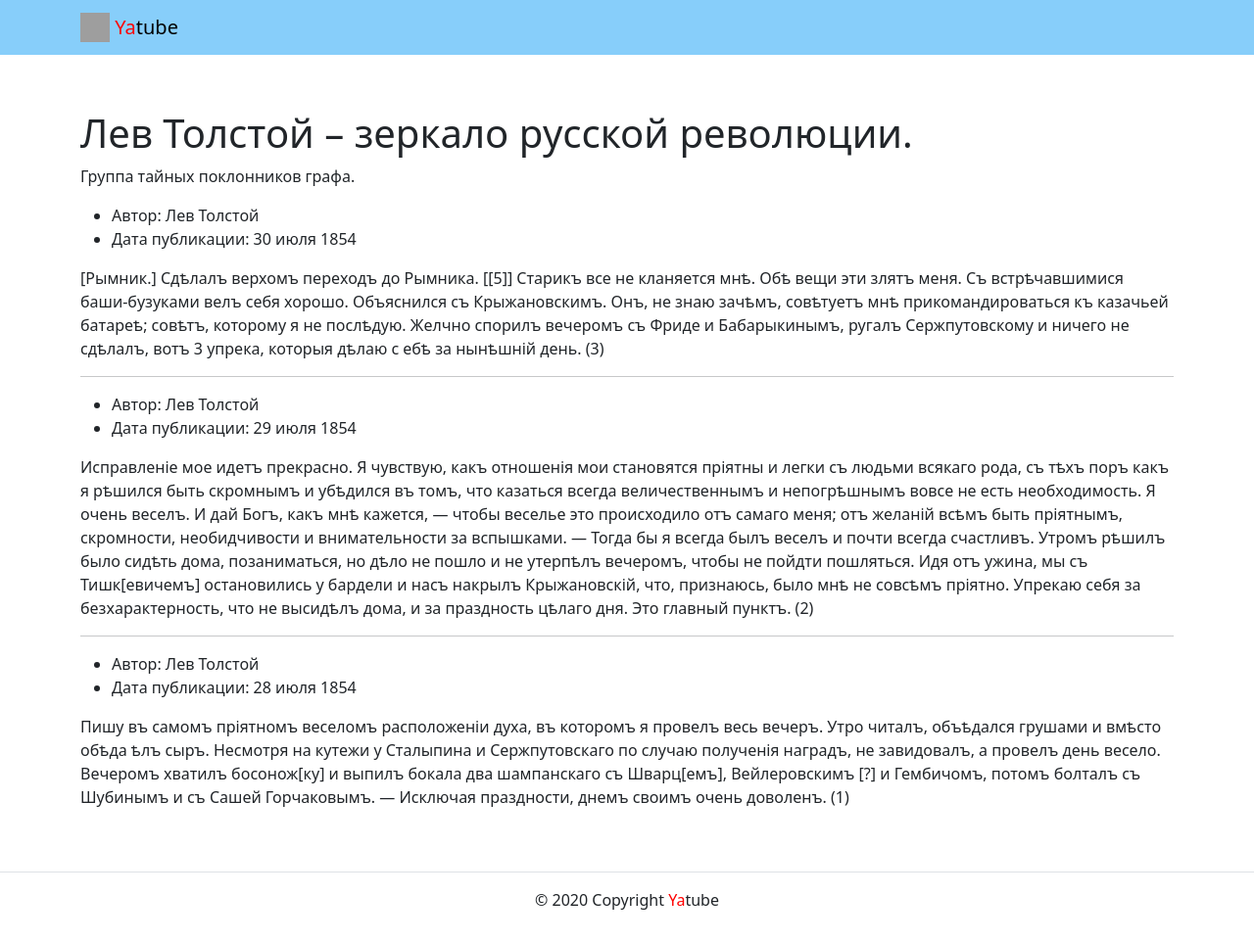
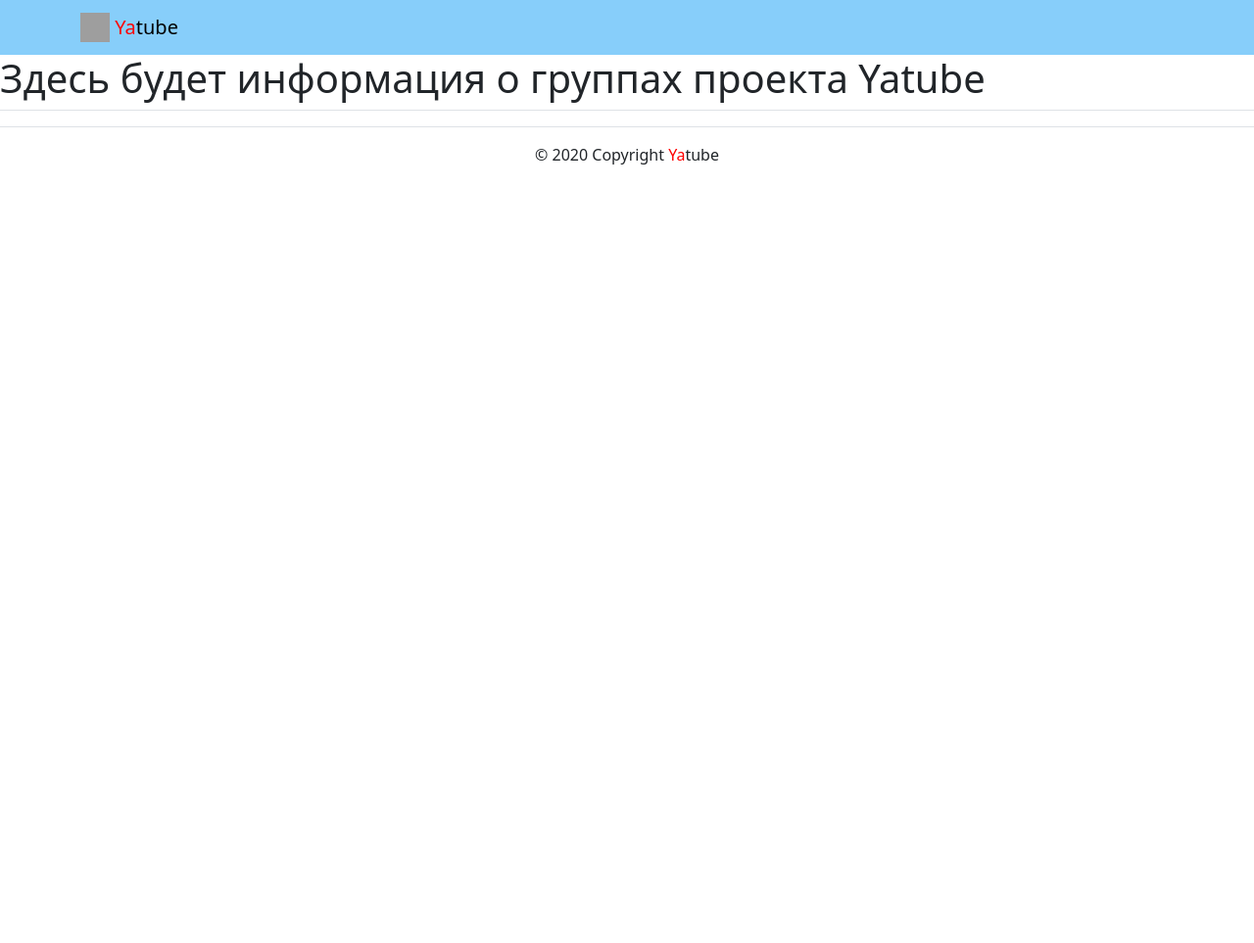
Before and after one commit to Soita-pa-well/yatube_project, a Django app: page /group_list/ in a window 1280 px wide. Shown: the whole page at 98% size. After the commit the page ends 168 px from the top, so only its background shows below. Run offline with Django 3.2, Linux system fonts and the light colour scheme; some libraries are stand-ins or nearby versions; grey boxes are pictures that could not be loaded.

Commit message:
Something works

```diff
--- a/yatube/posts/views.py
+++ b/yatube/posts/views.py
@@ -5,7 +5,9 @@
 # Create your views here.
 def index(request):
     template = 'posts/index.html'
-    return render(request, template)
+    title = 'Это главная страница проекта Yatube'
+    context = {'text': title}
+    return render(request, template, context)
 
 
 def group_posts(request, slug):
@@ -14,4 +16,6 @@
 
 def group_list(request):
     template = 'posts/group_list.html'
-    return render(request, template)
+    title = 'Здесь будет информация о группах проекта Yatube'
+    context = {'text_2' : title}
+    return render(request, template, context)
--- a/yatube/templates/base.html
+++ b/yatube/templates/base.html
@@ -21,9 +21,11 @@
       {% include 'includes/header.html'%}
     </header>
     <main>
-      {% block content %}Контент не подвезли{% endblock %}
+      {% block content %}
+      <h1>Где эта ебучая надпись</h1>
+      {% endblock %}
     </main>
-    <footer>
+    <footer class="border-top text-center py-3">
      {% include 'includes/footer.html' %}
     </footer>
   </body>
--- a/yatube/templates/posts/group_list.html
+++ b/yatube/templates/posts/group_list.html
@@ -1,76 +1,6 @@
 {% extends 'base.html' %}
 {% block content %}
-<h1>{{title}}</h1>
-  <body>
     <main>
-      <!-- класс py-5 создает отступы сверху и снизу блока -->
-      <div class="container py-5">
-        <h1>Лев Толстой – зеркало русской революции.</h1>
-        <p>
-          Группа тайных поклонников графа.
-        </p>
-        <article>
-          <ul>
-            <li>
-              Автор: Лев Толстой
-            </li>
-            <li>
-              Дата публикации: 30 июля 1854
-            </li>
-          </ul>
-          <p>
-            [Рымник.] Сдѣлалъ верхомъ переходъ до Рымника. [[5]] Старикъ все не кланяется мнѣ.
-            Обѣ вещи эти злятъ меня. Съ встрѣчавшимися баши-бузуками велъ себя хорошо.
-            Объяснился съ Крыжановскимъ. Онъ, не знаю зачѣмъ, совѣтуетъ мнѣ прикомандироваться
-            къ казачьей батареѣ; совѣтъ, которому я не послѣдую. Желчно спорилъ вечеромъ съ Фриде
-            и Бабарыкинымъ, ругалъ Сержпутовскому и ничего не сдѣлалъ, вотъ 3 упрека, которыя дѣлаю с
-            ебѣ за нынѣшній день. (3)
-          </p>
-        </article>
-        <hr>
-        <article>
-          <ul>
-            <li>
-              Автор: Лев Толстой
-            </li>
-            <li>
-              Дата публикации: 29 июля 1854
-            </li>
-          </ul>
-          <p>
-            Исправленіе мое идетъ прекрасно. Я чувствую, какъ отношенія мои становятся пріятны и легки
-            съ людьми всякаго рода, съ тѣхъ поръ какъ я рѣшился быть скромнымъ и убѣдился въ томъ,
-            что казаться всегда величественнымъ и непогрѣшнымъ вовсе не есть необходимость. Я очень
-            веселъ. И дай Богъ, какъ мнѣ кажется, — чтобы веселье это происходило отъ самаго меня;
-            отъ желаній всѣмъ быть пріятнымъ, скромности, необидчивости и внимательности за вспышками.
-            — Тогда бы я всегда былъ веселъ и почти всегда счастливъ.
-            Утромъ рѣшилъ было сидѣть дома, позаниматься, но дѣло не пошло и не утерпѣлъ вечеромъ,
-            чтобы не пойдти пошляться. Идя отъ ужина, мы съ Тишк[евичемъ] остановились у бардели и насъ
-            накрылъ Крыжановскій, что, признаюсь, было мнѣ не совсѣмъ пріятно. Упрекаю себя за
-            безхарактерность, что не высидѣлъ дома, и зa праздность цѣлаго дня. Это главный пунктъ. (2)
-          </p>
-        </article>
-        <hr>
-        <article>
-          <ul>
-            <li>
-              Автор: Лев Толстой
-            </li>
-            <li>
-              Дата публикации: 28 июля 1854
-            </li>
-          </ul>
-          <p>
-            Пишу въ самомъ пріятномъ веселомъ расположеніи духа, въ которомъ я провелъ весь вечеръ.
-            Утро читалъ, объѣдался грушами и вмѣсто обѣда ѣлъ сыръ. Несмотря на кутежи у Сталыпина и
-            Сержпутовскаго по случаю полученія наградъ, не завидовалъ, а провелъ день весело. Вечеромъ
-            хватилъ босонож[ку] и выпилъ бокала два шампанскаго съ Шварц[емъ], Вейлеровскимъ [?] и
-            Гембичомъ, потомъ болталъ съ Шубинымъ и съ Сашей Горчаковымъ. — Исключая праздности,
-            днемъ своимъ очень доволенъ. (1)
-          </p>
-        </article>
-        <!-- под последним постом нет линии -->
-      </div>
+     <h1>{{ text_2 }}</h1>
     </main>
-  </body>
 {% endblock %}
--- a/yatube/templates/posts/index.html
+++ b/yatube/templates/posts/index.html
@@ -1,4 +1,4 @@
 {% extends 'base.html' %}
 {% block content%}
-<h1>Это издевательство</h1>
+<h3>{{ text }}</h3>
 {% endblock %}
```
